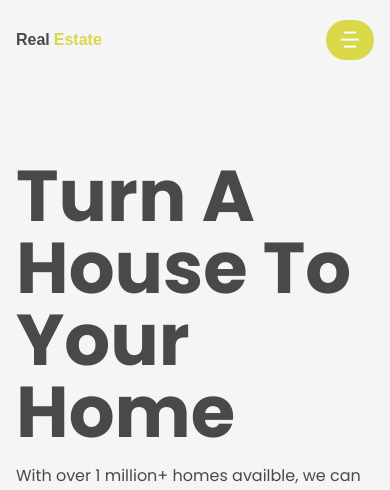
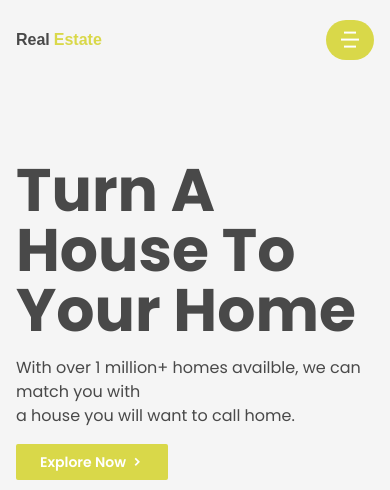
Before and after one commit to abdullmustyy/Real-Estate, a React (Vite) app: page / in a window 390 px wide. Shown: the top 490 px of the page. Built offline with nearby package versions, Linux system fonts and the light colour scheme; a web font is replaced by a local one.

Commit message:
Update Hero page

```diff
--- a/src/components/Hero.jsx
+++ b/src/components/Hero.jsx
@@ -3,7 +3,7 @@ export default function Hero() {
     <section className="hero relative pt-20">
       <div className="container mx-auto">
         <div className="flex flex-col lg:w-3/5 items-start space-y-4 px-4 md:px-0">
-          <h1 className="font-bold text-7xl text-left">
+          <h1 className="font-bold text-6xl md:text-7xl text-left">
             Turn A House To Your Home
           </h1>
           <p className="font-normal text-base text-left">
```
